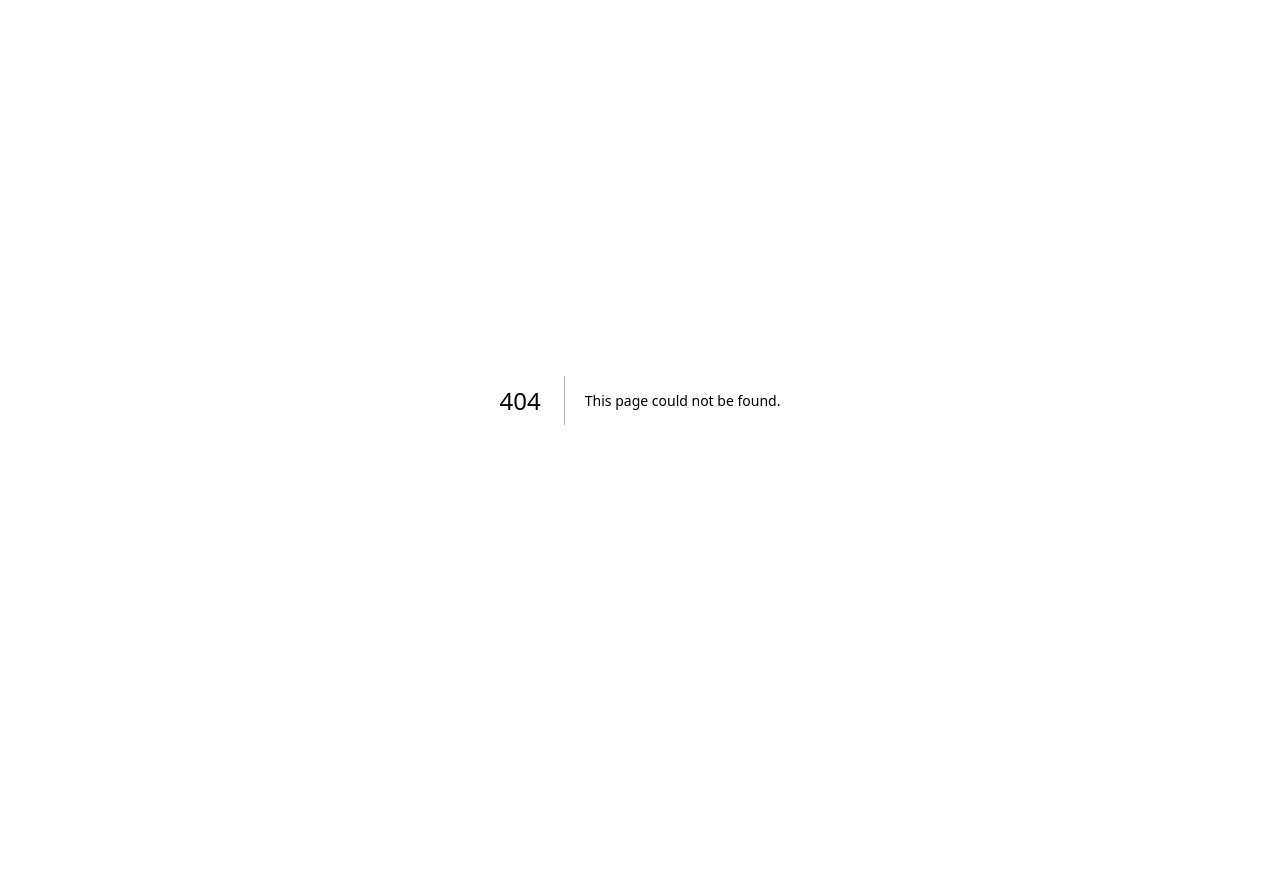
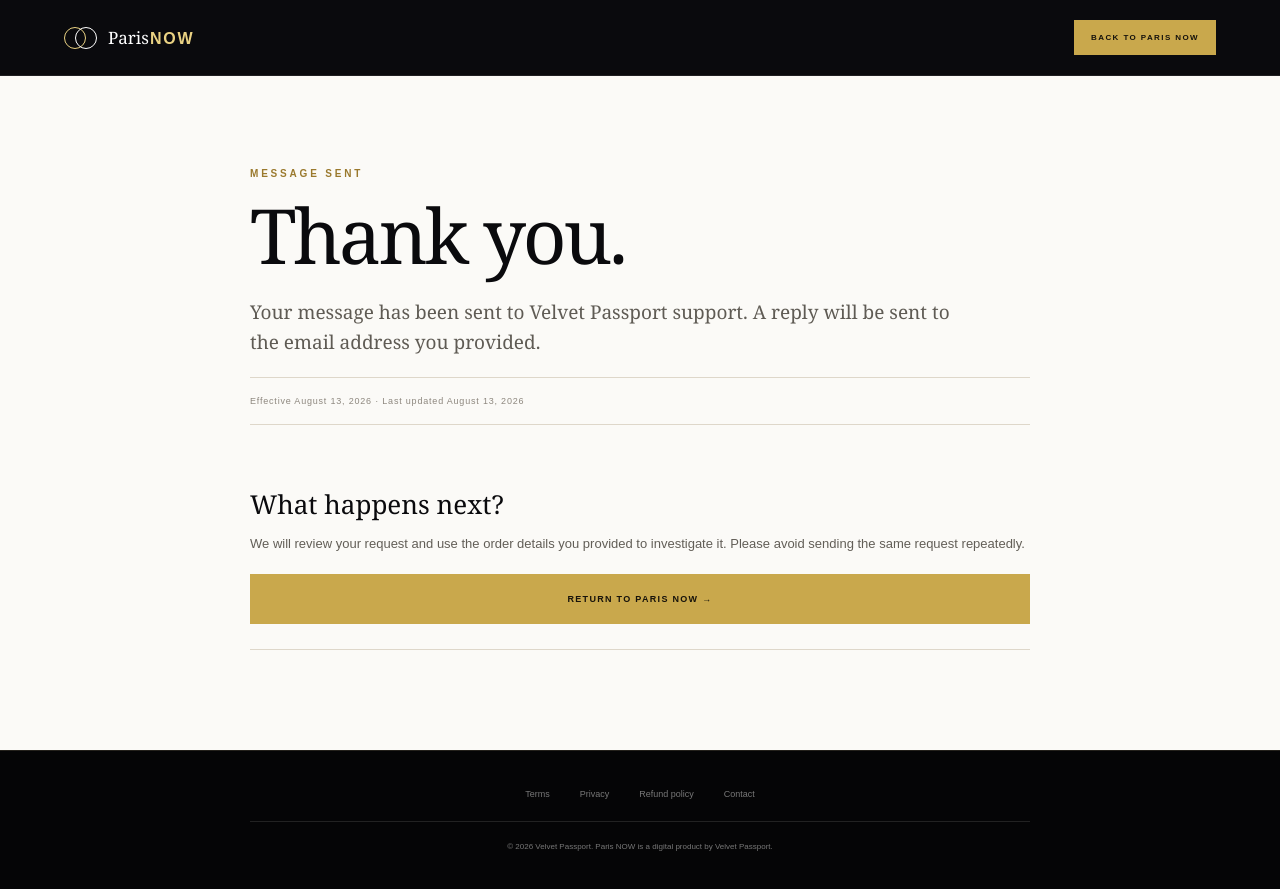
Before and after one commit to naturlabs1996-creator/velvet-passport-now, a Next.js app: page /contact/thanks in a window 1280 px wide. Before the commit this address had no page. Before the commit the page ends 800 px from the top, so only its background shows below. Built offline with nearby package versions, Linux system fonts and the light colour scheme.

Commit message:
Add contact confirmation page

```diff
--- /dev/null
+++ b/app/contact/thanks/page.tsx
@@ -0,0 +1,11 @@
+import type { Metadata } from "next";
+import Link from "next/link";
+import LegalPage from "../../legal-shell";
+
+export const metadata: Metadata = { title: "Message sent | Paris NOW" };
+
+export default function ContactThanks() {
+  return <LegalPage eyebrow="MESSAGE SENT" title="Thank you." intro="Your message has been sent to Velvet Passport support. A reply will be sent to the email address you provided.">
+    <section className="contactThanks"><h2>What happens next?</h2><p>We will review your request and use the order details you provided to investigate it. Please avoid sending the same request repeatedly.</p><Link className="legalButton" href="/">RETURN TO PARIS NOW →</Link></section>
+  </LegalPage>;
+}
```
